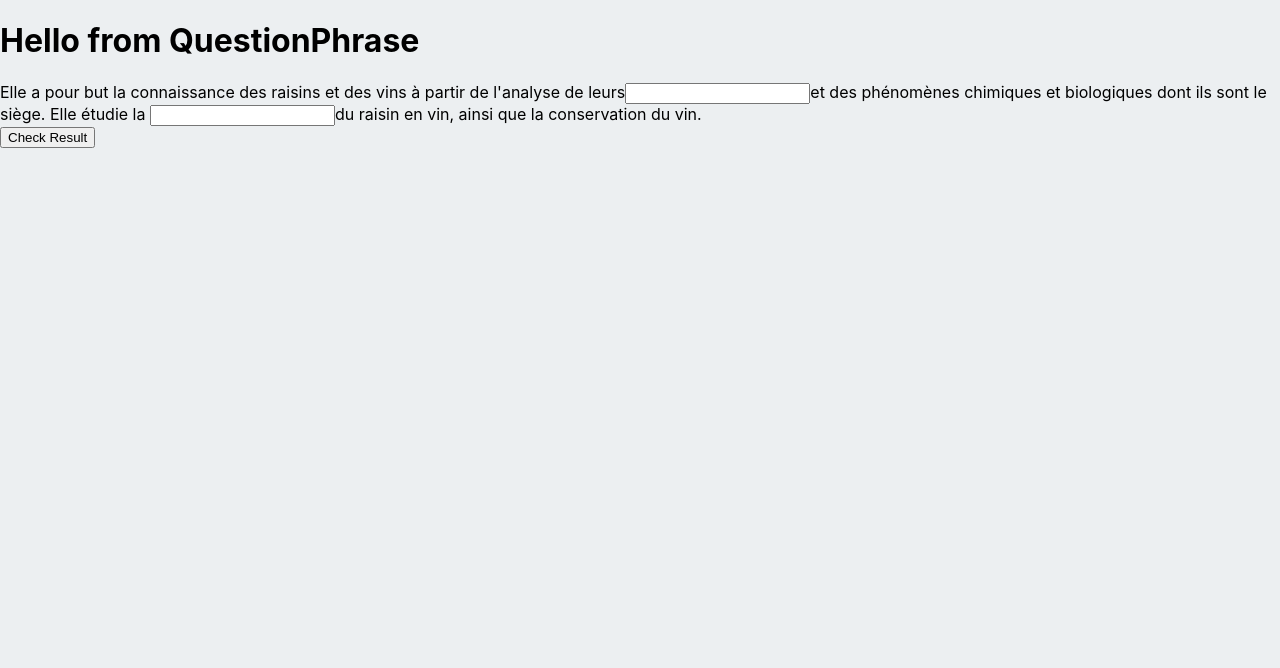
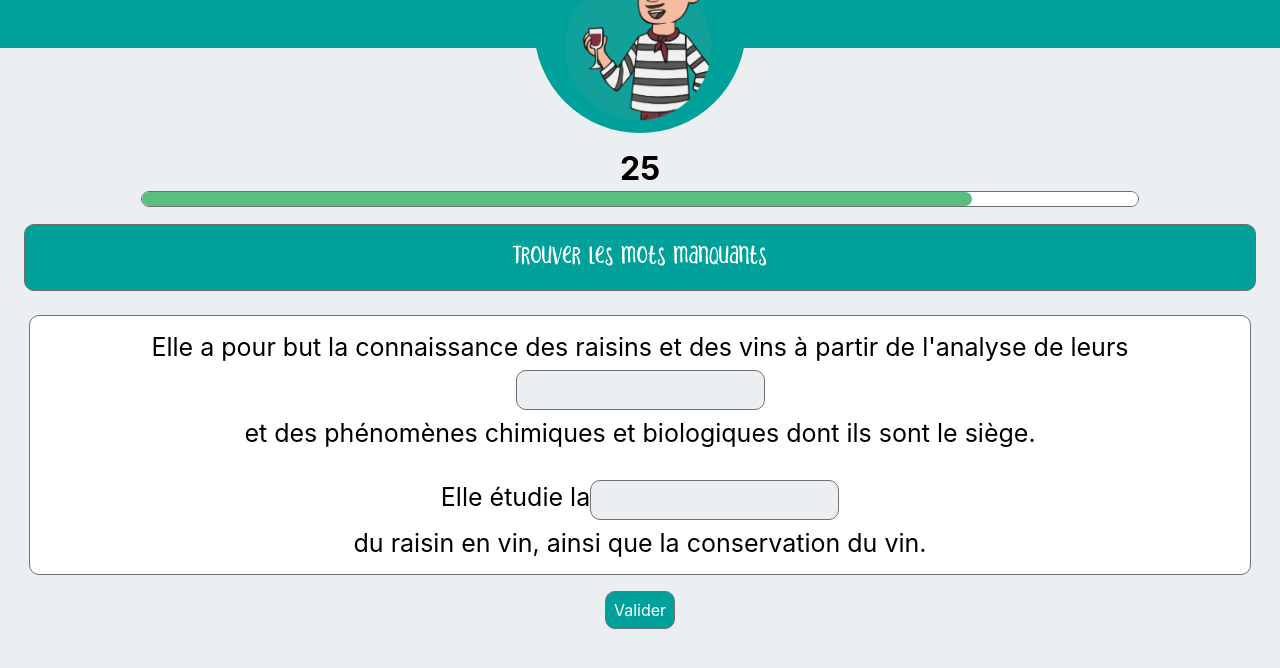
Before and after one commit to jojo051/demo-tonton, a React (Create React App) app: page /3 in a window 1280 px wide. Shown: the top 668 px of the page. Built offline with nearby package versions, Linux system fonts and the light colour scheme.

Commit message:
added css to question phrase

```diff
--- a/src/component/Counter.jsx
+++ b/src/component/Counter.jsx
@@ -1,19 +1,18 @@
 import React, { useEffect, useState } from 'react';
-import { useHistory, useParams } from 'react-router-dom';
+import { useHistory } from 'react-router-dom';
 
 import './Counter.css';
 
-function Counter(props) {
+function Counter() {
   const MAX_DURATION = 30;
   const [timeleft, setTimeleft] = useState(MAX_DURATION);
   const history = useHistory();
-  const params = useParams();
 
   useEffect(() => {
     if (timeleft > 0) {
       setTimeout(() => setTimeleft(timeleft - 1), 1000);
     } else {
-      history.push('/');
+      history.push('/2');
     }
   }, [timeleft, history]);
   return (
--- a/src/component/QCM.css
+++ b/src/component/QCM.css
@@ -11,6 +11,10 @@ body {
   background-color: white;
   border-radius: 10px;
   margin-bottom: 1.5rem;
+}
+
+.img-container img {
+  width: 50%;
 }
 
 .question-title-container {
@@ -65,18 +69,6 @@ body {
   font-size: 1rem;
 }
 
-.next {
-  font-family: -apple-system, BlinkMacSystemFont, 'Segoe UI', 'Roboto', 'Oxygen',
-    'Ubuntu', 'Cantarell', 'Fira Sans', 'Droid Sans', 'Helvetica Neue',
-    sans-serif;
-  background-color: #00a19a;
-  border: 1px solid #707070;
-  color: white;
-  border-radius: 10px;
-  padding: 0.5rem;
-  font-size: 1rem;
-}
-
 .buttons-container {
   display: flex;
   justify-content: space-around;
--- a/src/component/QCM.jsx
+++ b/src/component/QCM.jsx
@@ -4,6 +4,7 @@ import Counter from './Counter';
 import questions from '../data/questions';
 import img from '../img/noun_grapes_3070556.png';
 import { useHistory } from 'react-router-dom';
+import BorderTopHome from './BorderTopHome';
 
 function QCM() {
   const [checkbox1, setCheckbox1] = useState(false);
@@ -32,7 +33,7 @@ function QCM() {
   const checkResult = () => {
     if (checkbox1 === true && checkbox2 === true && checkbox4 === true) {
       setResult(true);
-      history.push("/2")
+      history.push('/2');
       console.log('good :)');
     } else {
       console.log('not good :(');
@@ -41,6 +42,7 @@ function QCM() {
 
   return (
     <>
+      <BorderTopHome />
       <Counter />
       <div className="img-container">
         <img className="img-question" src={img} alt="image" />
@@ -126,20 +128,8 @@ function QCM() {
 
       <div className="buttons-container" style={{ display: 'flex' }}>
         <button className="check-result-button" onClick={checkResult}>
-          Vérifier mes résultats
+          Valider
         </button>
-        <div className="next-button">
-          {result && (
-            <div
-              className="next"
-              onClick={() => {
-                history.push('/');
-              }}
-            >
-              Suivant
-            </div>
-          )}
-        </div>
       </div>
     </>
   );
--- a/src/component/QuestionPhrase.css
+++ b/src/component/QuestionPhrase.css
@@ -4,3 +4,72 @@
   border-bottom: 1px solid black;
 }
 */
+
+.input-phrase[type='text'] {
+  background-color: #eceff1;
+  border: 1px solid #707070;
+  border-radius: 10px;
+  outline: none;
+  font-size: 1.2rem;
+  text-align: center;
+  padding: 0.5rem 0;
+  margin: 0.5rem 0;
+}
+
+.result-button {
+  font-family: -apple-system, BlinkMacSystemFont, 'Segoe UI', 'Roboto', 'Oxygen',
+    'Ubuntu', 'Cantarell', 'Fira Sans', 'Droid Sans', 'Helvetica Neue',
+    sans-serif;
+  background-color: #00a19a;
+  border: 1px solid #707070;
+  color: white;
+  border-radius: 10px;
+  padding: 0.5rem;
+  font-size: 1rem;
+}
+
+.title-container {
+  font-family: 'Sakra';
+  font-size: 1.5rem;
+  background-color: #00a19a;
+  color: white;
+  border: 1px solid #707070;
+  border-radius: 10px;
+  text-align: center;
+  padding: 1rem;
+  margin: 0 1.5rem 1.5rem;
+}
+
+.question-phrase-container {
+  background-color: white;
+  border: 1px solid #707070;
+  border-radius: 10px;
+  padding: 1rem;
+  margin: 0 1.8rem 1rem;
+  font-size: 25px;
+  text-align: center;
+}
+
+.counter {
+  border-radius: 0.5rem !important;
+  width: 78%;
+}
+
+progress[value] {
+  border: 1px solid #707070;
+}
+
+progress::-webkit-progress-bar {
+  background: white;
+  border-radius: 0.5rem;
+}
+
+progress[value]::-webkit-progress-value {
+  background: #59be80;
+  border-radius: 0.5rem;
+}
+
+progress[value]::-moz-progress-bar {
+  background: #59be80;
+  border-radius: 0.5rem;
+}
--- a/src/component/QuestionPhrase.jsx
+++ b/src/component/QuestionPhrase.jsx
@@ -1,4 +1,6 @@
-import React, { useState } from 'react';
+import React, { useState, useEffect } from 'react';
+import { useHistory } from 'react-router-dom';
+import BorderTopHome from './BorderTopHome';
 import './QuestionPhrase.css';
 
 function QuestionPhrase() {
@@ -6,6 +8,18 @@ function QuestionPhrase() {
   const [value2, setValue2] = useState('');
   const [bool, setBool] = useState(false);
   const [words, setWords] = useState(['constituants', 'transformation']);
+
+  const MAX_DURATION = 30;
+  const [timeleft, setTimeleft] = useState(MAX_DURATION);
+  const history = useHistory();
+
+  useEffect(() => {
+    if (timeleft > 0) {
+      setTimeout(() => setTimeleft(timeleft - 1), 1000);
+    } else {
+      history.push('/4');
+    }
+  }, [timeleft, history]);
 
   const handleChangeValue1 = (e) => {
     setValue1(e.target.value);
@@ -18,6 +32,7 @@ function QuestionPhrase() {
   const checkResult = () => {
     if (words[0] === value1 && words[1] === value2) {
       setBool(true);
+      history.push('/4');
     } else {
       console.log('wrong answer');
     }
@@ -25,10 +40,22 @@ function QuestionPhrase() {
 
   return (
     <>
-      <h1>Hello from QuestionPhrase</h1>
+      <BorderTopHome />
+      <div
+        className="counter-container"
+        style={{ textAlign: 'center', margin: '1rem 0' }}
+      >
+        <h1 style={{ margin: '0' }}>{timeleft}</h1>
+        <progress className="counter" max={MAX_DURATION} value={timeleft} />
+      </div>
+      <div className="title-container">
+        <div>Trouver les mots manquants</div>
+      </div>
       <div className="question-phrase-container">
-        Elle a pour but la connaissance des raisins et des vins à partir de
-        l'analyse de leurs
+        <div>
+          Elle a pour but la connaissance des raisins et des vins à partir de
+          l'analyse de leurs
+        </div>
         <input
           className="input-phrase"
           type="text"
@@ -37,8 +64,10 @@ function QuestionPhrase() {
           onChange={handleChangeValue1}
           required
         />
-        et des phénomènes chimiques et biologiques dont ils sont le siège. Elle
-        étudie la{' '}
+        <div style={{ marginBottom: '1.5rem' }}>
+          et des phénomènes chimiques et biologiques dont ils sont le siège.
+        </div>
+        Elle étudie la
         <input
           className="input-phrase"
           type="text"
@@ -47,10 +76,15 @@ function QuestionPhrase() {
           onChange={handleChangeValue2}
           required
         />
-        du raisin en vin, ainsi que la conservation du vin.
-        <div className="check-result">
-          <button onClick={checkResult}>Check Result</button>
-        </div>
+        <div>du raisin en vin, ainsi que la conservation du vin.</div>
+      </div>
+      <div
+        className="check-result"
+        style={{ display: 'flex', justifyContent: 'center' }}
+      >
+        <button className="result-button" onClick={checkResult}>
+          Valider
+        </button>
       </div>
     </>
   );
```
